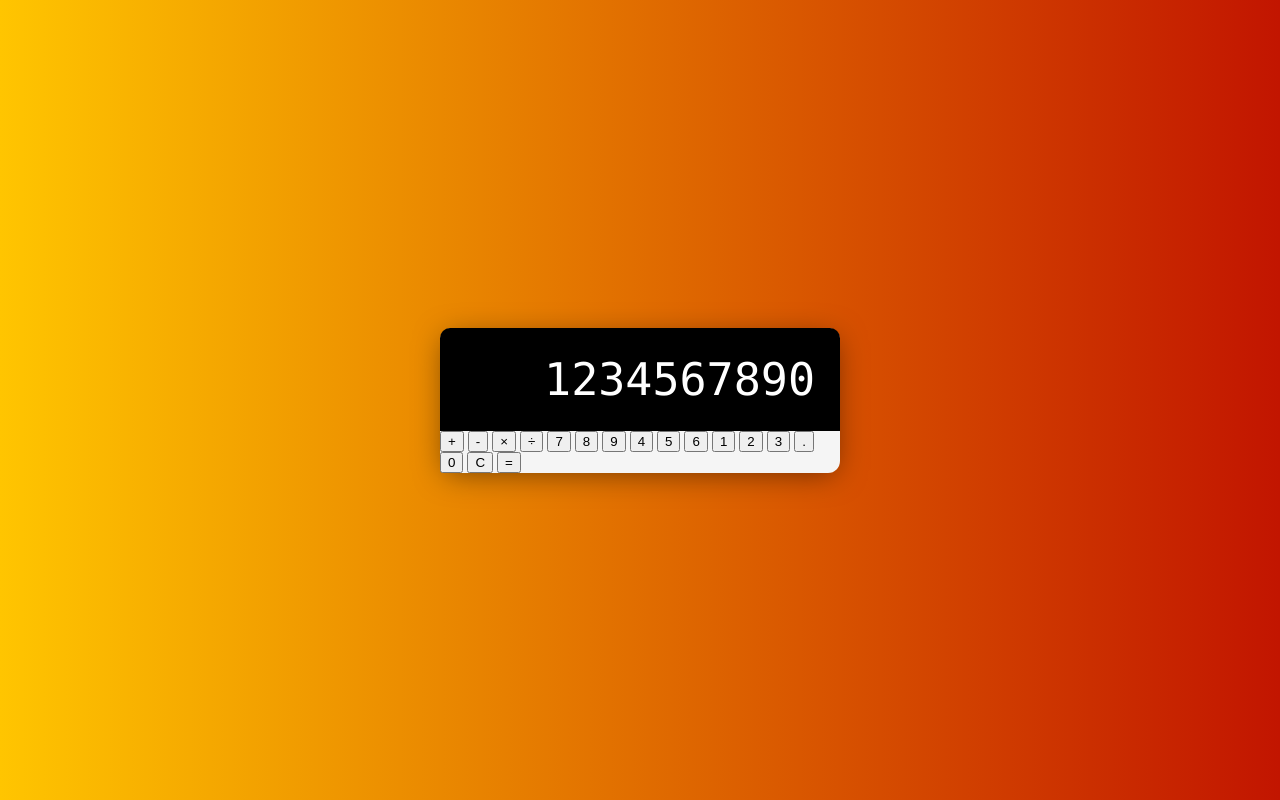
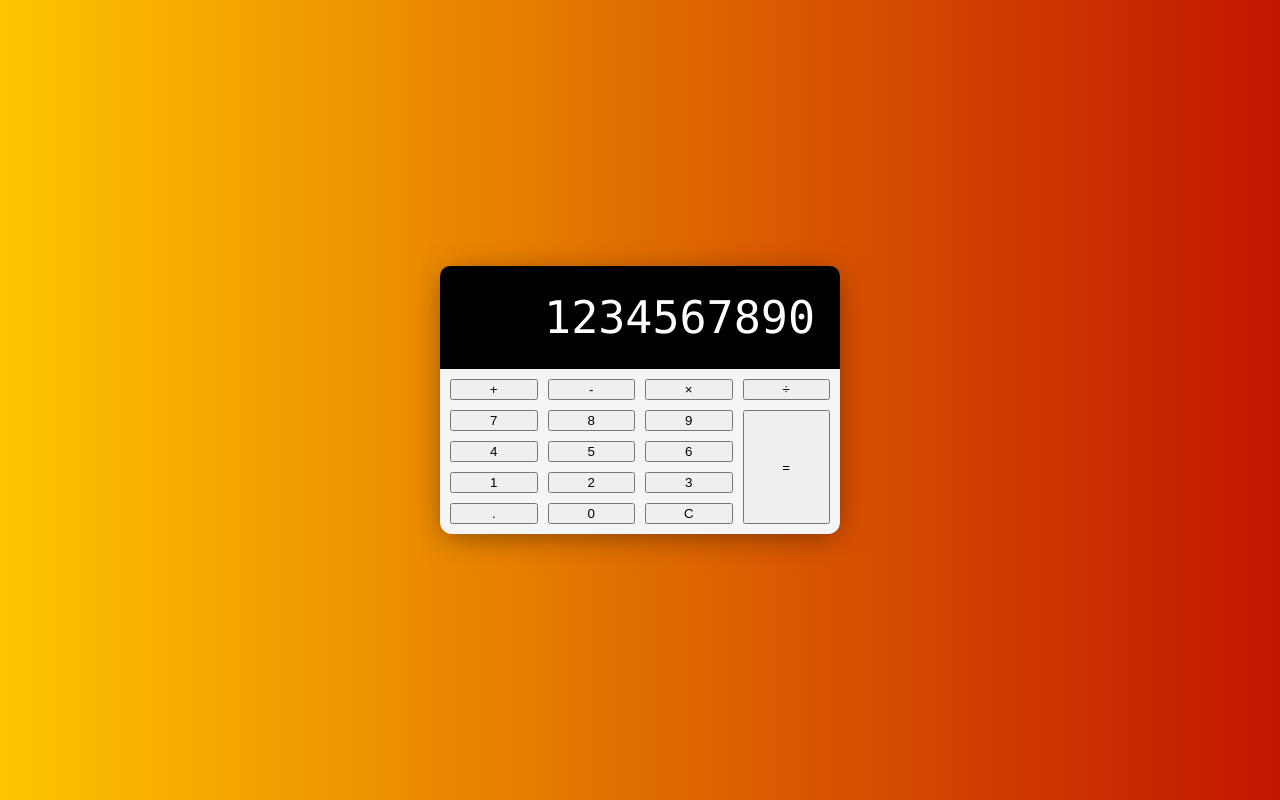
Before and after one commit to ionpdev/calculator, a plain HTML site: page index.html in a window 1280 px wide. Drawn offline with Linux system fonts and the light colour scheme.

Commit message:
calculator UI using css Grid, buttons aligment

```diff
--- a/style.css
+++ b/style.css
@@ -51,3 +51,16 @@ body {
 ::-webkit-scrollbar-thumb:hover {
   background: #555;
 }
+
+/* Buttons */
+.calculator-buttons {
+  display: grid;
+  grid-template-columns: repeat(4, 1fr);
+  grid-gap: 10px;
+  padding: 10px;
+}
+
+.equal-sign {
+  grid-column: -2;
+  grid-row: 2 / span 4;
+}
```
